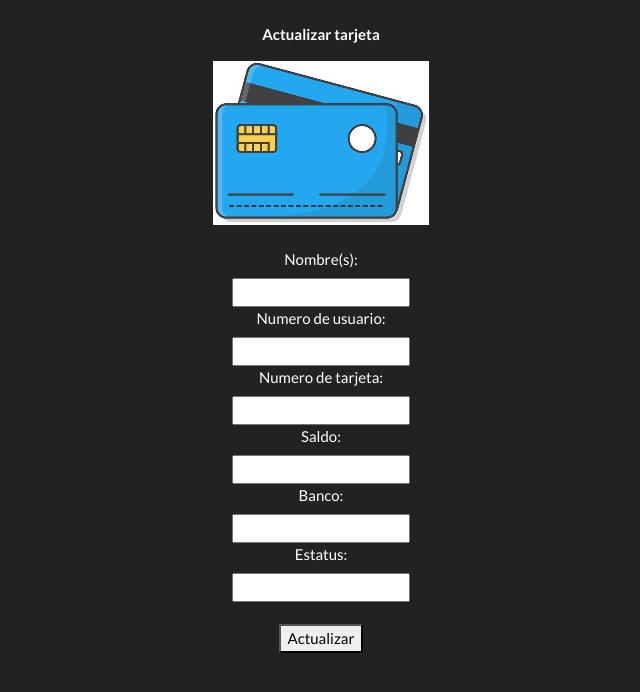
After one commit to Yoryii/Verano_Shopitesz_Eq2, a Flask app: page /Tarjetas/editarTarjeta in a window 1280 px wide. The commit adds this page. Shown: the top 692 px of the page, without its empty margins (319-959 px from the left). Run offline with Flask 2, Linux system fonts and the light colour scheme; some libraries are stand-ins or nearby versions.

Commit message:
Actualizacion

```diff
--- a/app.py
+++ b/app.py
@@ -159,6 +159,8 @@ def consultaDetallePedidos():
 
 #Rutas de Yoryi - fin
 
+
+
 #Rutas de Pancho - inicio
 
 @app.route('/pedidos/carrito')
@@ -176,6 +178,14 @@ def nuevaTarjeta():
 @app.route('/usuarios/error')
 def error():
     return render_template('Usuarios/error.html')
+
+@app.route('/Tarjetas/editarTarjeta')
+def editarTarjeta():
+    return render_template('Tarjeta/editarTarjeta.html')
+
+@app.route('/Tarjetas/eliminarTarjeta')
+def eliminarTarjeta():
+    return render_template('Tarjeta/eliminarTarjeta.html')
 
 #Rutas de Pancho - fin
 
--- /dev/null
+++ b/templates/Tarjeta/editarTarjeta.html
@@ -0,0 +1,43 @@
+<!Doctype HTML>
+<HTML LANG="ES">
+    <HEAD>
+        <link rel="stylesheet" href="{{url_for('static',filename='css/estilo.css')}}">
+        <meta charset="utf-8">
+        <title>Actualizar tarjeta</title>
+    </HEAD>
+    <body>
+        <br>
+        <p align="center"><b>Actualizar tarjeta</b></p>
+        <div align="center"><img src="{{url_for('static',filename='img/Tarjeta.jpg')}}"></div>
+        <br>
+        <form align="center">
+            <label>Nombre(s):</label>
+            <br>
+            <input type="text" name="nombre">
+            <br>
+            <label>Numero de usuario:</label>
+            <br>
+            <input type="text" name="noUsuario">
+            <br>
+            <label>Numero de tarjeta:</label>
+            <br>
+            <input type="text" name="noTarjeta">
+            <br>
+            <label>Saldo:</label>
+            <br>
+            <input type="text" name="saldo">
+            <br>
+            <label>Banco:</label>
+            <br>
+            <input type="text" name="banco">
+            <br>
+            <label>Estatus:</label>
+            <br>
+            <input type="text" name="estatus">
+
+            <br>
+            <br>
+            <button type="submit">Actualizar</button>
+        </form>
+    </body>
+</HTML>
```
Also changed, not shown: templates/Tarjeta/Tarjetas.html (+8 -3 lines), templates/Tarjeta/eliminarTarjeta.html (added, +10 -0 lines).
